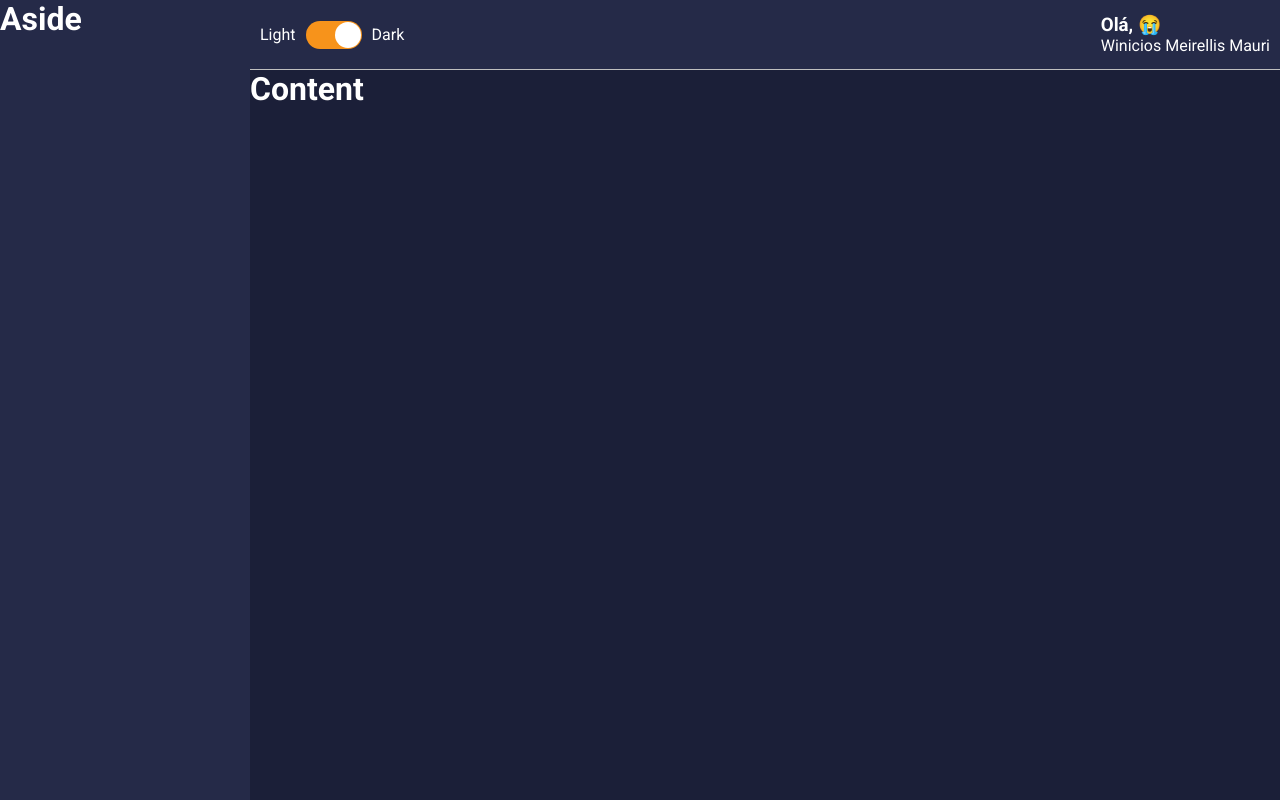
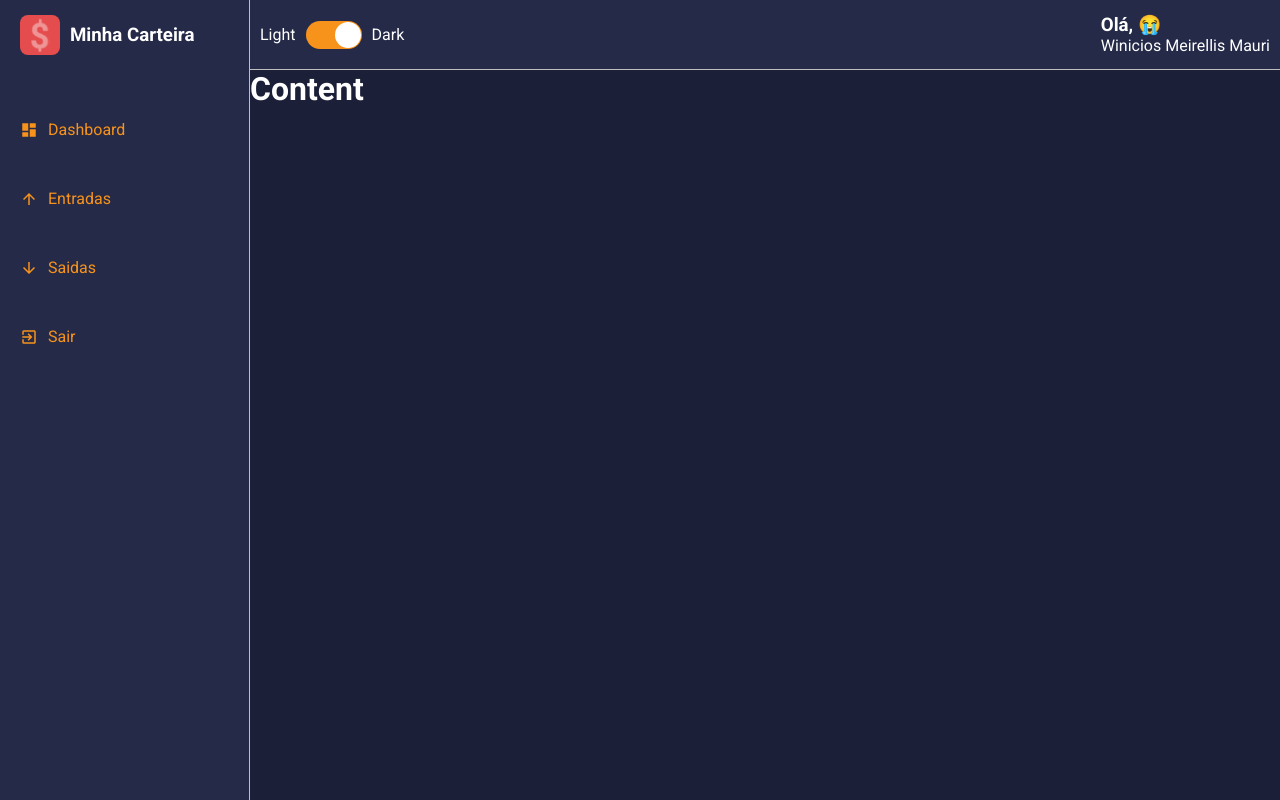
Before and after one commit to Winicios-Mauri/dashboard, a React (Create React App) app: page / in a window 1280 px wide. Built offline with nearby package versions, Linux system fonts and the light colour scheme.

Commit message:
:tada criação do menu lateral

```diff
--- a/package.json
+++ b/package.json
@@ -13,6 +13,7 @@
     "@types/styled-components": "^5.1.25",
     "react": "^18.1.0",
     "react-dom": "^18.1.0",
+    "react-icons": "^4.4.0",
     "react-scripts": "5.0.1",
     "react-switch": "^6.0.0",
     "styled-components": "^5.3.5",
--- a/src/components/Aside/index.tsx
+++ b/src/components/Aside/index.tsx
@@ -1,11 +1,56 @@
 import React from 'react'
 
-import { Container } from './styles'
+import logoImg from '../../assets/logo.svg'
+
+import {
+  MdDashboard,
+  MdArrowDownward,
+  MdArrowUpward,
+  MdExitToApp
+} from 'react-icons/md'
+
+import {
+  Container,
+  LogImg,
+  Title,
+  Header,
+  MenuContainer,
+  MenuItemLink
+} from './styles'
 
 const Aside: React.FC = () => {
   return (
     <Container>
-      <h1>Aside</h1>
+      <Header>
+        <LogImg src={logoImg} alt="Logo minha carteira" />
+        <Title>Minha Carteira</Title>
+      </Header>
+
+      <MenuContainer>
+        <MenuItemLink href="#">
+          <MdDashboard /> Dashboard
+        </MenuItemLink>
+      </MenuContainer>
+
+      <MenuContainer>
+        <MenuItemLink href="#">
+          <MdArrowUpward /> Entradas
+        </MenuItemLink>
+      </MenuContainer>
+
+      <MenuContainer>
+        <MenuItemLink href="#">
+          <MdArrowDownward />
+          Saidas
+        </MenuItemLink>
+      </MenuContainer>
+
+      <MenuContainer>
+        <MenuItemLink href="#">
+          <MdExitToApp />
+          Sair
+        </MenuItemLink>
+      </MenuContainer>
     </Container>
   )
 }
--- a/src/components/Aside/styles.ts
+++ b/src/components/Aside/styles.ts
@@ -1,9 +1,51 @@
-import  styled  from 'styled-components'
+import styled from 'styled-components'
 
 // Criando elemento container
 export const Container = styled.div`
   grid-area: AS;
-  color: ${props => props.theme.colors.white};
 
   background-color: ${props => props.theme.colors.secondary};
-`;
+  padding-left: 20px;
+
+  border-right: 1px solid ${props => props.theme.colors.gray};
+`
+
+export const Header = styled.header`
+  display: flex;
+  align-items: center;
+
+  height: 70px;
+`
+
+export const LogImg = styled.img`
+  height: 40px;
+  width: 40px;
+`
+
+export const Title = styled.h3`
+  color: ${props => props.theme.colors.white};
+  margin-left: 10px;
+`
+
+export const MenuContainer = styled.nav`
+  margin-top: 50px;
+`
+
+export const MenuItemLink = styled.a`
+  color: ${props => props.theme.colors.info};
+  text-decoration: none;
+  transition: opacity 0.3s;
+
+  display: flex;
+  align-items: center;
+
+  &:hover {
+    opacity: 0.7;
+    color: ${props => props.theme.colors.gray};
+  }
+
+  > svg {
+    font-size: 18px;
+    margin-right: 10px;
+  }
+`
```
Also changed, not shown: src/assets/logo.svg (added), 1 other file (tests, documents, lock files or other folders).
